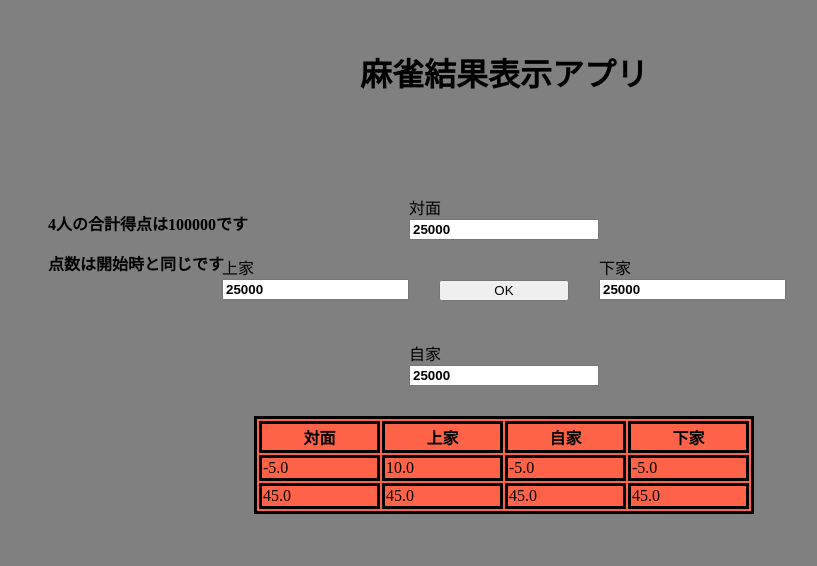
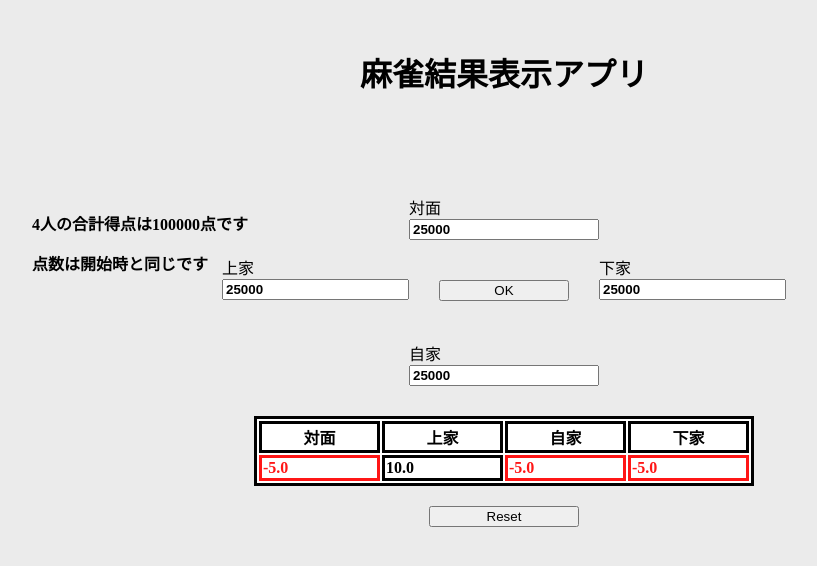
Before and after one commit to Tsunacan2727/MyfirstPortfolio, a plain HTML site: page MarjangPoint/income.html in a window 1280 px wide. Both pictures are taken after a click on the button "OK". Shown: the whole page, without its empty margins (136-953 px from the left). Drawn offline with Linux system fonts and the light colour scheme.

Commit message:
income.htmlに細かい機能を追加

```diff
--- a/MarjangPoint/css/style_income.css
+++ b/MarjangPoint/css/style_income.css
@@ -1,6 +1,6 @@
 body {
   padding: 20px;
-background-color: gray;
+background-color: rgb(235, 235, 235);
 }
 
 h1 {
@@ -18,7 +18,7 @@ h1 {
   flex-direction: column;
 }
 
-button {
+#OK {
   width: 130px;
   margin: 40px 30px;
 }
@@ -43,15 +43,34 @@ input {
 
 #results {
   width: 100%;
+  display: flex;
+  justify-content: center;
+  flex-direction: column;
 }
 
 table {
   width: 500px;
   margin: 30px auto 0 auto;
-  background-color: tomato;
+  background-color: white;
   border: solid;
 }
 
 table * {
   border: solid;
 }
+
+td {
+  font-weight: bold;
+}
+
+.underzero {color: rgb(255, 22, 22)}
+
+#resetButton {
+  width: 150px;
+  margin:20px auto 0 auto;
+}
+
+button:hover {
+  cursor: pointer;
+  user-select: none;
+}
--- a/MarjangPoint/income.html
+++ b/MarjangPoint/income.html
@@ -2,7 +2,7 @@
 <html lang="ja">
   <head>
     <meta charset="utf-8">
-    <title>収支記録</title>
+    <title>麻雀結果表示</title>
     <link rel="stylesheet" href="css/style_income.css">
   </head>
   <body>
@@ -25,7 +25,7 @@
       </div>
 
       <div id=sum>
-        <p>4人の合計得点は{{ sum }}です</p>
+        <p>4人の合計得点は{{ sum }}点です</p>
         <p>{{ isCorrect }}</p>
       </div>
     </div>
@@ -39,18 +39,13 @@
           <th>下家</th>
         </tr>
         <tr>
-          <td id="toimen_result">50.0</td>
-          <td id="kamicha_result">50.0</td>
-          <td id="zicha_result">50.0</td>
-          <td id="shimocha_result">50.0</td>
-        </tr>
-        <tr>
-          <td>45.0</td>
-          <td>45.0</td>
-          <td>45.0</td>
-          <td>45.0</td>
+          <td id="toimen_result_html">-</td>
+          <td id="kamicha_result_html">-</td>
+          <td id="zicha_result_html">-</td>
+          <td id="shimocha_result_html">-</td>
         </tr>
       </table>
+      <button id=resetButton>Reset</button>
     </div>
 
 
--- a/MarjangPoint/js/balanceChecker.js
+++ b/MarjangPoint/js/balanceChecker.js
@@ -39,45 +39,82 @@
     }
   });
 
-  function ranking (array) { //順位を判別して順位点を加算するメソッド（引数は連想配列）
+  function ranking (array) { //順位を判別して順位点を加算するメソッド（引数はオブジェクト）
     let pairArray = Object.entries(array); //key,valueをペアで配列として格納する配列を定義
-    // console.log(pairArray);
-    pairArray.sort((a,b) => { //値を取得して降順にソート
+    pairArray.sort((a,b) => { //valueに従い、降順にソート
       const valueOfA = a[1];
       const valueOfB = b[1];
       return valueOfB - valueOfA;
     });
-    const topPlayer = pairArray[0];
-    const topKey = topPlayer[0]; //topPlayerのkeyを保持
+    const topPlayer = pairArray[0]; //降順なので、index０がトップのプレイヤー
+    const topKey = topPlayer[0];
     const player1 = pairArray[1]; //player1，2，3はトップ以外のプレーヤーの値にアクセスするための定数
     const player2 = pairArray[2];
     const player3 = pairArray[3];
     let topPoint = parseInt(topPlayer[1],10);
-    topPoint = parseInt(topPoint,10) - (parseInt(player1[1],10) + parseInt(player2[1],10) + parseInt(player3[1],10)); //加工したトップの得点
-    const updatedPoint = [topKey,topPoint.toFixed(1)]; //[key,value]の形に戻してからpairArrayに追加
-    console.log(updatedPoint);
-    pairArray.splice(0,1,updatedPoint);
+    topPoint = parseInt(topPoint,10) - (parseInt(player1[1],10) + parseInt(player2[1],10) + parseInt(player3[1],10)); //トップに順位点を加算
+    const updatedPoint = [topKey,topPoint.toFixed(1)]; //加工したトップの値を[key,value]の形に戻す
+    pairArray.splice(0,1,updatedPoint); //pairArrayの0番目（トップの人）を更新
     const updatedArray = Object.fromEntries(pairArray);
-    // console.log(updatedArray);
     return updatedArray;
   }
 
+  const kamicha_result_html = document.getElementById('kamicha_result_html');
+  const zicha_result_html = document.getElementById('zicha_result_html');
+  const shimocha_result_html = document.getElementById('shimocha_result_html');
+  const toimen_result_html = document.getElementById('toimen_result_html');
   document.getElementById('OK').addEventListener('click',() => { //OKボタンを押したとき、下の表に記録する
-    let kamicha_result = results.resultCulc(points.kamicha);
+    let kamicha_result = results.resultCulc(points.kamicha); //この4行はresultCulcメソッドにより、得点を清算後の値に変換するもの
     let toimen_result = results.resultCulc(points.toimen);
     let zicha_result = results.resultCulc(points.zicha);
     let shimocha_result = results.resultCulc(points.shimocha);
+
     let resultArray = {
       kamicha_final: parseInt(kamicha_result,10).toFixed(1),
       toimen_final: parseInt(toimen_result,10).toFixed(1),
       zicha_final: parseInt(zicha_result,10).toFixed(1),
       shimocha_final: parseInt(shimocha_result,10).toFixed(1),
     }
-    console.log(Object.values(resultArray));
-    const finalResult = new ranking(resultArray);
-    document.getElementById('kamicha_result').textContent = finalResult.kamicha_final;
-    document.getElementById('toimen_result').textContent = finalResult.toimen_final;
-    document.getElementById('zicha_result').textContent = finalResult.zicha_final;
-    document.getElementById('shimocha_result').textContent = finalResult.shimocha_final;
+    const finalResult = new ranking(resultArray); //トップに順位点を加算する
+    kamicha_result_html.textContent = finalResult.kamicha_final; //結果表示
+    toimen_result_html.textContent = finalResult.toimen_final;
+    zicha_result_html.textContent = finalResult.zicha_final;
+    shimocha_result_html.textContent = finalResult.shimocha_final;
+
+    if (finalResult.kamicha_final < 0) {
+      kamicha_result_html.classList.add('underzero');
+    }
+    if (finalResult.shimocha_final < 0) {
+      shimocha_result_html.classList.add('underzero');
+    }
+    if (finalResult.zicha_final < 0) {
+      zicha_result_html.classList.add('underzero');
+    }
+    if(finalResult.toimen_final < 0) {
+      toimen_result_html.classList.add('underzero');
+    }
+  });
+
+  document.getElementById('resetButton').addEventListener('click',() => {
+    points.kamicha = 25000;
+    points.zicha = 25000;
+    points.shimocha = 25000;
+    points.toimen = 25000;
+    kamicha_result_html.textContent = "-";
+    shimocha_result_html.textContent = "-";
+    zicha_result_html.textContent = "-";
+    toimen_result_html.textContent = "-";
+    if (kamicha_result_html.classList.contains('underzero') == true) {
+      kamicha_result_html.classList.remove('underzero');
+    }
+    if (shimocha_result_html.classList.contains('underzero') == true) {
+      shimocha_result_html.classList.remove('underzero');
+    }
+    if (zicha_result_html.classList.contains('underzero') == true) {
+      zicha_result_html.classList.remove('underzero');
+    }
+    if (toimen_result_html.classList.contains('underzero') == true) {
+      toimen_result_html.classList.remove('underzero');
+    }
   });
 }
```
Also changed, not shown: MarjangPoint/index.html (+1 -1 lines).
